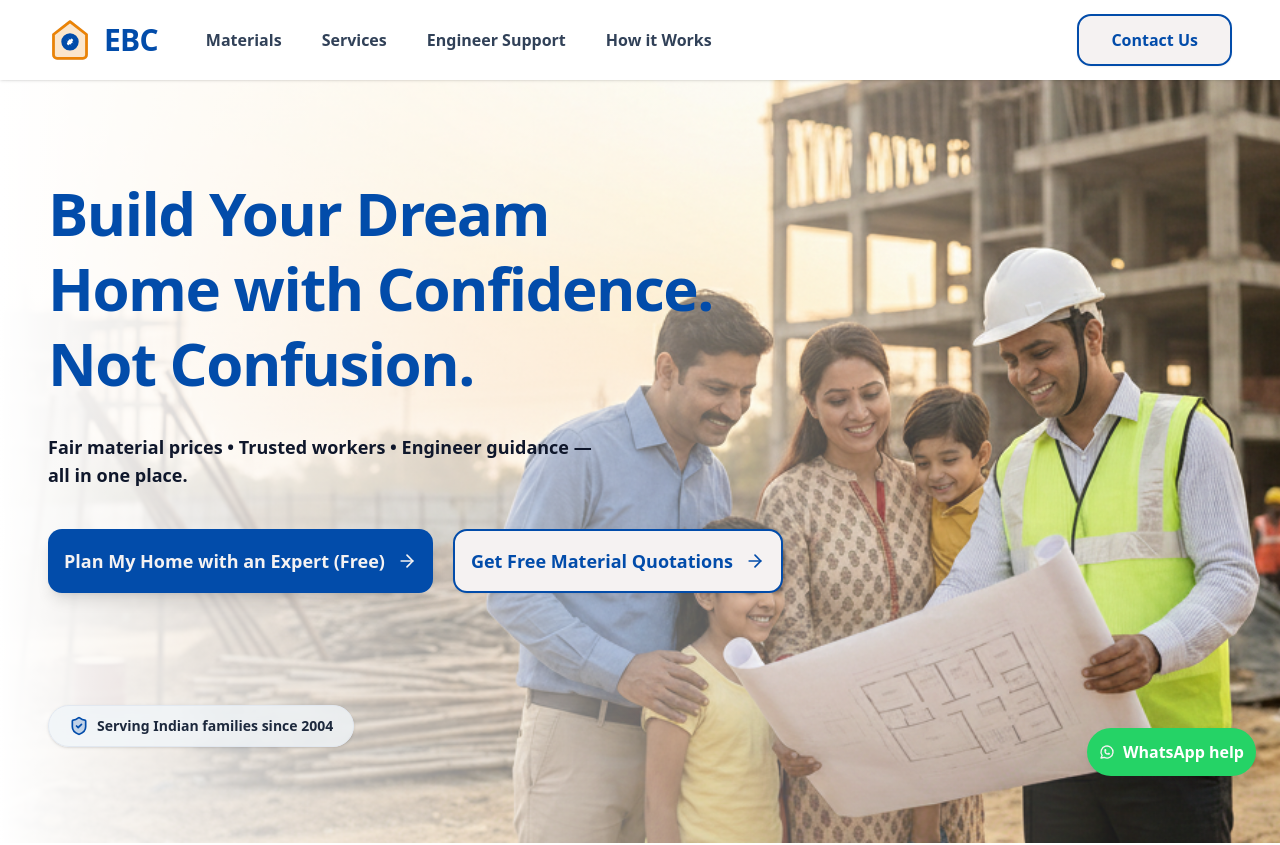
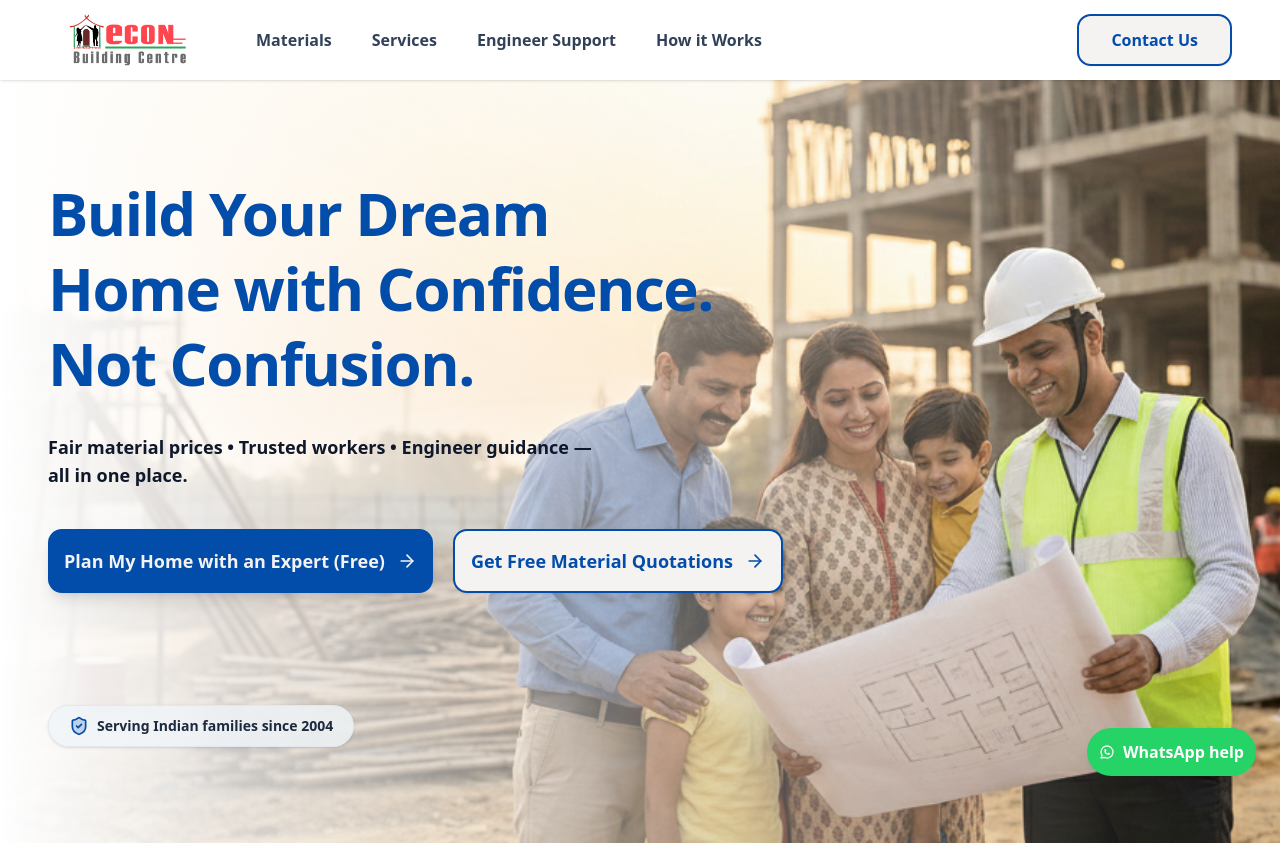
Before and after one commit to rupamkairi/ebc, a Next.js app: page / in a window 1280 px wide. Shown: the top 845 px of the page. Built offline with nearby package versions, Linux system fonts and the light colour scheme.

Commit message:
logo added

```diff
--- a/src/app/(dashboard)/buyer-dashboard/buyer-header.tsx
+++ b/src/app/(dashboard)/buyer-dashboard/buyer-header.tsx
@@ -9,24 +9,14 @@ export function BuyerHeader() {
     <header className="sticky top-0 z-50 w-full border-b border-border bg-white py-3 shadow-sm">
       <div className="container mx-auto flex items-center justify-between px-4">
         <div className="flex items-center gap-8">
-          <Link href="/" className="flex items-center gap-2">
-            <div className="flex h-10 w-10 items-center justify-center rounded-lg bg-primary">
-              <svg
-                viewBox="0 0 24 24"
-                fill="none"
-                className="h-6 w-6 text-white"
-                stroke="currentColor"
-                strokeWidth="2"
-                strokeLinecap="round"
-                strokeLinejoin="round"
-              >
-                <path d="m3 9 9-7 9 7v11a2 2 0 0 1-2 2H5a2 2 0 0 1-2-2z" />
-                <polyline points="9 22 9 12 15 12 15 22" />
-              </svg>
+          <Link href="/" className="flex items-center">
+            <div className="relative h-10 w-28">
+              <img
+                src="/logo.svg"
+                alt="E-CON Building Centre"
+                className="h-full w-full object-contain"
+              />
             </div>
-            <span className="text-2xl font-bold tracking-tight text-primary">
-              EBC
-            </span>
           </Link>
 
           <nav className="hidden lg:flex items-center gap-6">
--- a/src/app/(dashboard)/seller-dashboard/dashboard-header.tsx
+++ b/src/app/(dashboard)/seller-dashboard/dashboard-header.tsx
@@ -9,25 +9,14 @@ export function DashboardHeader() {
     <header className="sticky top-0 z-50 w-full border-b border-border bg-white py-3 shadow-sm">
       <div className="container mx-auto flex items-center justify-between px-4">
         <div className="flex items-center gap-8">
-          <Link href="/" className="flex items-center gap-2">
-            <div className="flex h-10 w-10 items-center justify-center rounded-lg bg-primary">
-              {/* Simple SVG Logo representation of EBC */}
-              <svg
-                viewBox="0 0 24 24"
-                fill="none"
-                className="h-6 w-6 text-white"
-                stroke="currentColor"
-                strokeWidth="2"
-                strokeLinecap="round"
-                strokeLinejoin="round"
-              >
-                <path d="m3 9 9-7 9 7v11a2 2 0 0 1-2 2H5a2 2 0 0 1-2-2z" />
-                <polyline points="9 22 9 12 15 12 15 22" />
-              </svg>
+          <Link href="/" className="flex items-center">
+            <div className="relative h-10 w-28">
+              <img
+                src="/logo.svg"
+                alt="E-CON Building Centre"
+                className="h-full w-full object-contain"
+              />
             </div>
-            <span className="text-2xl font-bold tracking-tight text-primary">
-              EBC
-            </span>
           </Link>
 
           <nav className="hidden lg:flex items-center gap-6">
--- a/src/app/(public)/page.tsx
+++ b/src/app/(public)/page.tsx
@@ -63,7 +63,7 @@ export default function HomePage() {
           <div className="text-center">
             <div className="space-y-2">
               <TypographyLarge className="font-bold">
-                EBC — Powered by Engineers. Trusted by Families.
+                E-CON Building Centre — Powered by Engineers. Trusted by Families.
               </TypographyLarge>
               <TypographyMuted>Made in India • Built for ALL.</TypographyMuted>
             </div>
--- a/src/app/layout.tsx
+++ b/src/app/layout.tsx
@@ -1,21 +1,9 @@
+import type { Metadata } from "next";
 import I18NProvider from "@/i18n/I18NProvider";
 import QueryClientProvider from "@/queries/QueryClientProvider";
 import { Open_Sans } from "next/font/google";
 import "./globals.css";
 
-// Define Metadata type for Next.js
-type Metadata = {
-  title: string;
-  description: string;
-};
-
-// const sans = Open_Sans({
-//   weight: ["400", "500", "600", "700", "800"],
-//   style: ["normal", "italic"],
-//   variable: "--font-open-sans",
-//   subsets: ["latin"],
-//   display: "swap",
-// });
 const sansFont = Open_Sans({
   variable: "--font-open-sans",
   subsets: ["latin"],
@@ -23,8 +11,11 @@ const sansFont = Open_Sans({
 });
 
 export const metadata: Metadata = {
-  title: "EBC Marketplace",
-  description: "",
+  title: "E-CON Building Centre",
+  description: "E-CON Precast System - Powered by Engineers. Trusted by Families.",
+  icons: {
+    icon: "/logo.svg",
+  },
 };
 
 export default function RootLayout({
--- a/src/components/landing/how-it-works-section.tsx
+++ b/src/components/landing/how-it-works-section.tsx
@@ -60,7 +60,7 @@ export function HowItWorksSection() {
                   className="object-contain"
                 />
               }
-              title="2 Compare quotations & professionals"
+              title="2 Compare quotations & hire manpower"
               description="Choose what fits budget and trust"
             />
             <StepItem
--- a/src/components/layouts/dashboard/admin-dashboard-sidebar.tsx
+++ b/src/components/layouts/dashboard/admin-dashboard-sidebar.tsx
@@ -169,8 +169,12 @@ export function AdminDashboardSidebar({
               className="data-[slot=sidebar-menu-button]:p-1.5!"
             >
               <a href="#">
-                <IconInnerShadowTop className="size-5!" />
-                <span className="text-base font-semibold">EBC Marketplace</span>
+                <img
+                  src="/logo.svg"
+                  alt="E-CON Building Centre"
+                  className="size-6 object-contain"
+                />
+                <span className="text-base font-semibold">E-CON Building Centre</span>
               </a>
             </SidebarMenuButton>
           </SidebarMenuItem>
--- a/src/components/shared/navbar.tsx
+++ b/src/components/shared/navbar.tsx
@@ -16,49 +16,14 @@ export function Navbar() {
       <Container size="xl">
         <div className="flex h-20 items-center justify-between">
           <div className="flex items-center gap-12">
-            <Link href="/" className="flex items-center space-x-3 group">
-              <div className="relative flex h-11 w-11 items-center justify-center">
-                <svg
-                  viewBox="0 0 24 24"
-                  fill="none"
-                  className="h-full w-full text-primary"
-                  stroke="currentColor"
-                  strokeWidth="1.5"
-                  strokeLinecap="round"
-                  strokeLinejoin="round"
-                >
-                  {/* Outer House Shape */}
-                  <path
-                    d="M3 9l9-7 9 7v11a2 2 0 0 1-2 2H5a2 2 0 0 1-2-2z"
-                    fill="#ec8305"
-                    className="fill-secondary opacity-20"
-                  />
-                  <path
-                    d="M3 9l9-7 9 7v11a2 2 0 0 1-2 2H5a2 2 0 0 1-2-2z"
-                    stroke="#ec8305"
-                    className="stroke-secondary"
-                  />
-                  {/* Gear/Sun element inside */}
-                  <circle cx="12" cy="13" r="4" fill="white" />
-                  <circle
-                    cx="12"
-                    cy="13"
-                    r="3"
-                    stroke="#024caa"
-                    className="stroke-primary"
-                    strokeWidth="2"
-                  />
-                  <path
-                    d="M12 10v1M12 15v1M9 13h1M14 13h1M10 11l.7.7M13.3 14.3l.7.7M9 15l.7-.7M14.3 11.7l.7-.7"
-                    stroke="#024caa"
-                    className="stroke-primary"
-                    strokeWidth="1.5"
-                  />
-                </svg>
+            <Link href="/" className="flex items-center group">
+              <div className="relative h-14 w-40">
+                <img
+                  src="/logo.svg"
+                  alt="E-CON Building Centre"
+                  className="h-full w-full object-contain"
+                />
               </div>
-              <span className="text-3xl font-black tracking-tight text-primary">
-                EBC
-              </span>
             </Link>
 
             <div className="hidden lg:flex items-center gap-10 text-slate-700">
--- a/src/i18n/config.ts
+++ b/src/i18n/config.ts
@@ -46,7 +46,7 @@ const english = {
   how_it_works_title: "How It Works — 3 Simple Steps",
   step_1_title: "Tell us your requirement",
   step_1_desc: "Plot size or renovation work",
-  step_2_title: "Compare quotations & professionals",
+  step_2_title: "Compare quotations & hire manpower",
   step_2_desc: "Choose what fits budget and trust",
   step_3_title: "Build with support & quality checks",
   step_3_desc: "EBC tracks & assists throughout",
```
Also changed, not shown: public/favicon.png (added), public/logo.svg (added).
